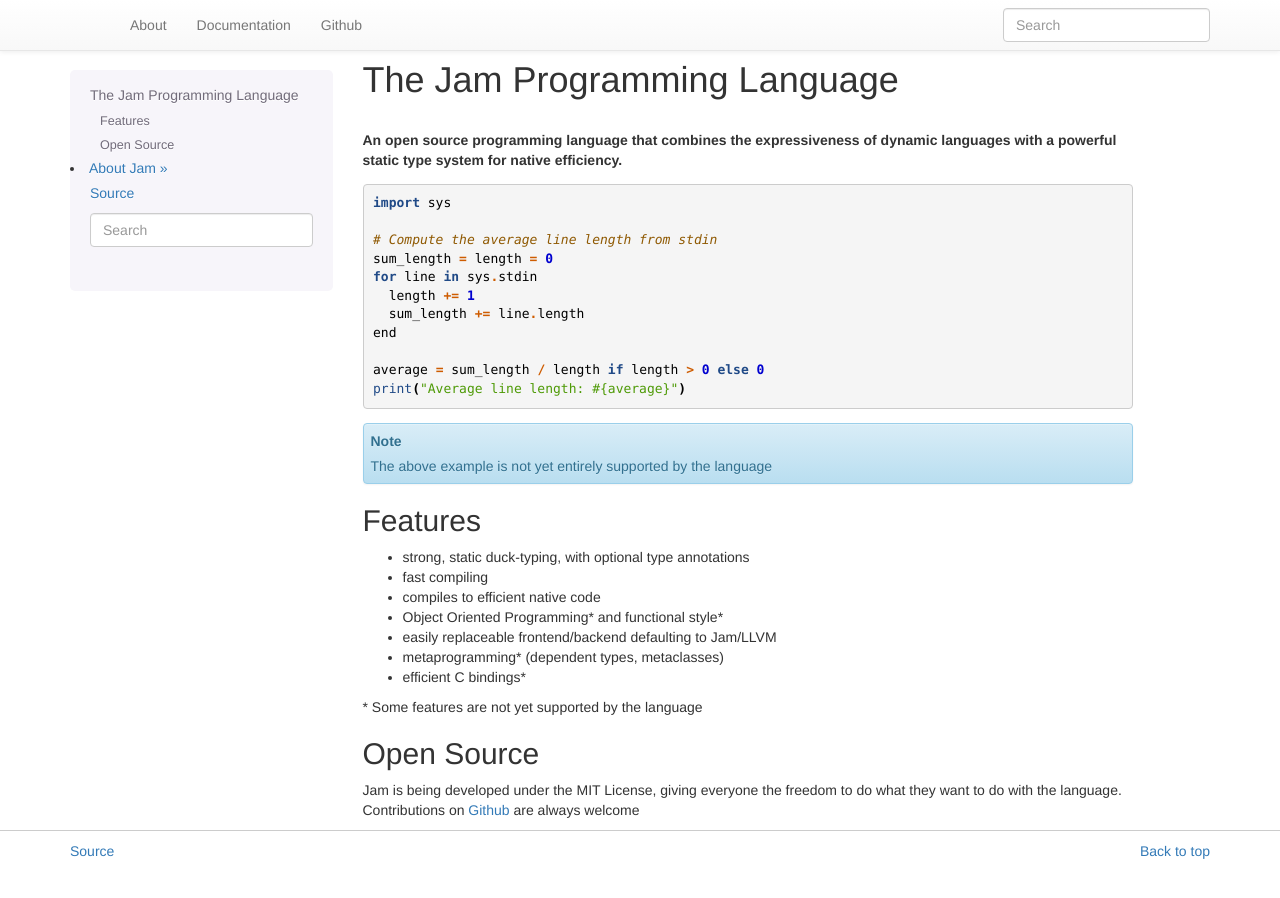
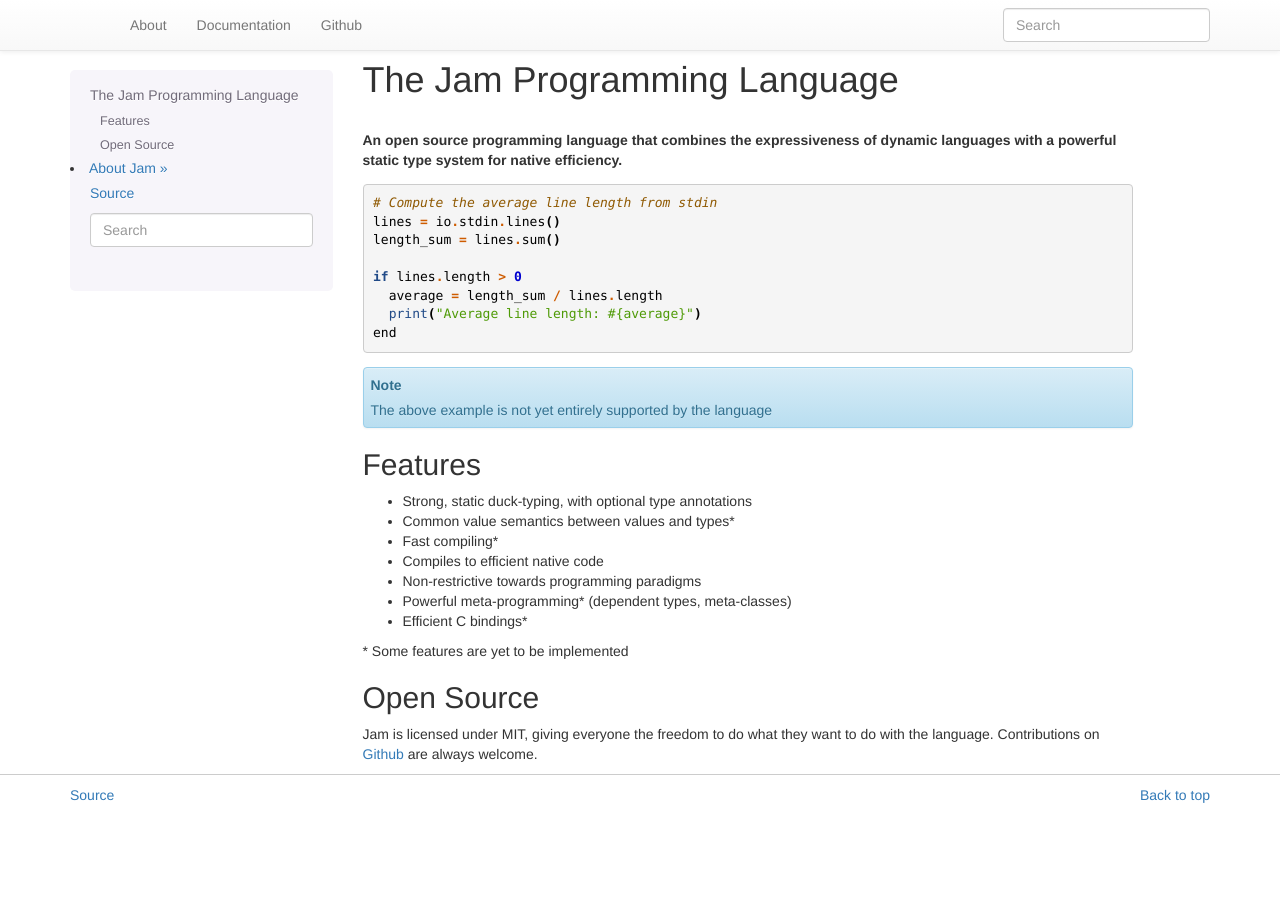
Before and after one commit to pektin/pektin.github.io, a Sphinx documentation site: the page built from source/index.rst, in a window 1280 px wide. Built offline with Sphinx 7.4.7, drawn with Linux system fonts in a browser that asks for light colours; pages that are not in the unit, such as notebooks, are missing from menus; the version number could not be read and is left out.

Commit message:
Updated example and writing on front page

```diff
--- a/source/index.rst
+++ b/source/index.rst
@@ -7,45 +7,41 @@ The Jam Programming Language
 
 ::
 
-    import sys
+    # Compute the average line length from stdin
+    lines = io.stdin.lines()
+    length_sum = lines.sum()
 
-    # Compute the average line length from stdin
-    sum_length = length = 0
-    for line in sys.stdin
-      length += 1
-      sum_length += line.length
+    if lines.length > 0
+      average = length_sum / lines.length
+      print("Average line length: #{average}")
     end
-
-    average = sum_length / length if length > 0 else 0
-    print("Average line length: #{average}")
 
 .. note::
     The above example is not yet entirely supported by the language
-
-Features
-========
-
-* strong, static duck-typing, with optional type annotations
-* fast compiling
-* compiles to efficient native code
-* Object Oriented Programming* and functional style*
-* easily replaceable frontend/backend defaulting to Jam/LLVM
-* metaprogramming* (dependent types, metaclasses)
-* efficient C bindings*
-
-\* Some features are not yet supported by the language
-
-Open Source
-===========
-
-Jam is being developed under the MIT License, giving everyone the freedom to do
-what they want to do with the language. Contributions on Github_ are always
-welcome
-
-.. _Github: https://github.com/pektin/jam
 
 .. toctree::
     :hidden:
 
     about
     docs/index
+
+Features
+========
+
+* Strong, static duck-typing, with optional type annotations
+* Common value semantics between values and types*
+* Fast compiling*
+* Compiles to efficient native code
+* Non-restrictive towards programming paradigms
+* Powerful meta-programming* (dependent types, meta-classes)
+* Efficient C bindings*
+
+\* Some features are yet to be implemented
+
+Open Source
+===========
+
+Jam is licensed under MIT, giving everyone the freedom to do what they want to
+do with the language. Contributions on Github_ are always welcome.
+
+.. _Github: https://github.com/pektin/jam
```
